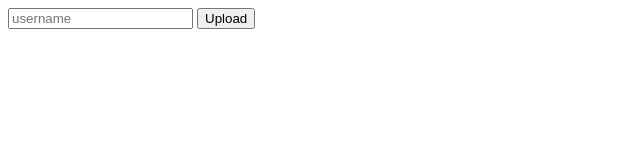
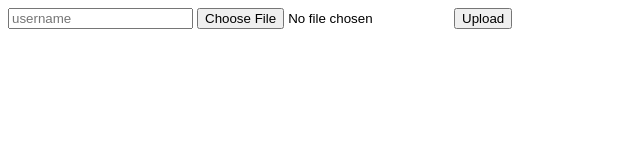
Before and after one commit to vinayreddy98/nymeria, a website: page uploadForm.html in a window 1280 px wide. Shown: the whole page, without its empty margins (0-640 px from the left). Drawn offline with Linux system fonts and the light colour scheme.

Commit message:
Update uploadForm.html

```diff
--- a/uploadForm.html
+++ b/uploadForm.html
@@ -4,6 +4,7 @@
 <body>
     <form action='/upload' method='post' encType="multipart/form-data">
         <input type="text" name="username" required placeholder="username" pattern="\S+">
+         <input type="file" name="sampleFile" />
         <input type='submit' value='Upload' />
     </form>
 </body>
```
